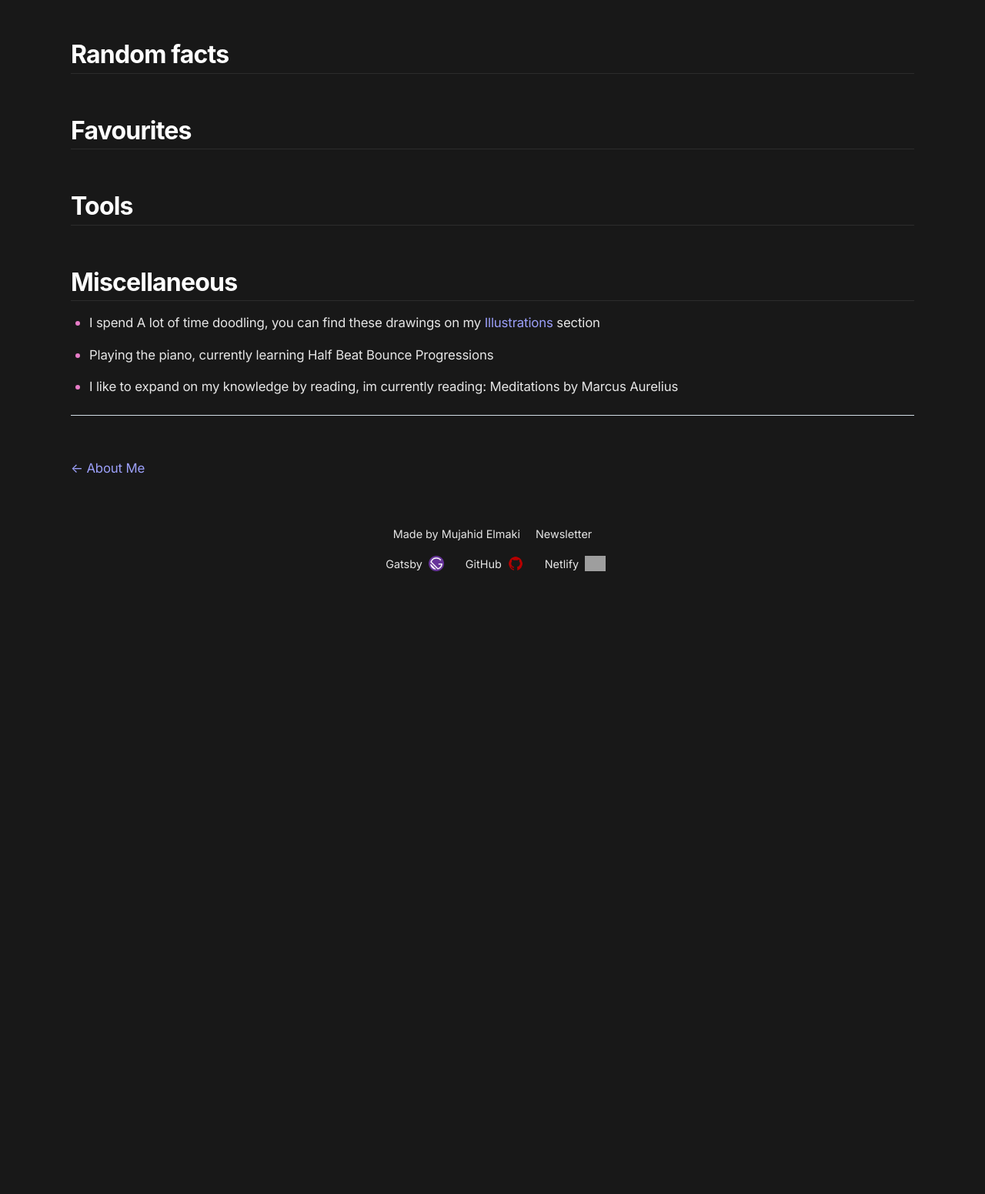
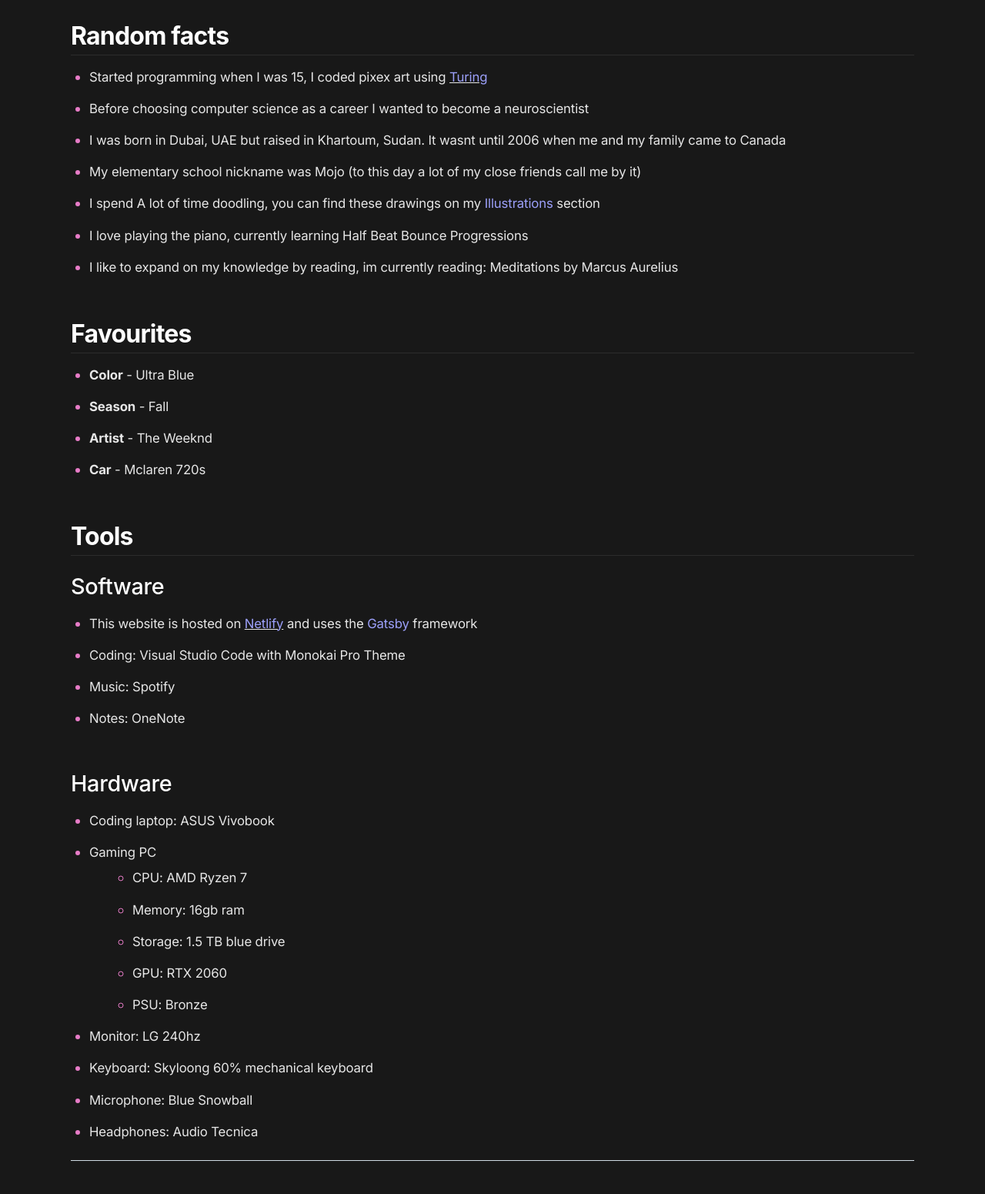
Before and after one commit to Nyx1on/mujahidelmaki.ca-master, a Gatsby site: page /about in a window 1280 px wide. Shown: the part 749-2300 px from the top of the page at 77% size. Before the commit the page ends 1539 px from the top, so only its background shows below. Built offline with nearby package versions, Linux system fonts and the light colour scheme; Gatsby itself is replaced by a stand-in of ours; grey boxes are pictures that could not be loaded.

Commit message:
Add comment functionality using utterances

```diff
--- a/content/blog/about/index.md
+++ b/content/blog/about/index.md
@@ -3,13 +3,12 @@
 date: "2023-01-01"
 description: "Hello World"
 displayDate: false
+comments_off: true
 ---
 
-Hey, I'm Mujahid! I'm a Computer Science Student studying at wilfrid laurier University. Welcome to my little spot on the web for my projects, tutorials, art, and anything else I want to show the world. Check out the [projects](/projects) to see a highlight of my open-source work, and the [blog](/blog) for my tutorials and more.
+Hello and welcome to my personal website! My name is Mujahid and I am a Computer Science student at Wilfrid Laurier University. On this site, you will find a variety of projects, tutorials, art and other creations that I am excited to share with the world. You can explore some of my [open-source](/projects) work, and the [blog](/blog) page is home to a range of tutorials and other content. My goal for this website is to share my knowledge and skills, and to make the internet a better place. I hope that my website will inspire others to create their own online space to share their passions and talents. I want you to know that you will not find any ads, affiliate links, tracking, analytics, sponsored posts or paywall on my website.
 
-My site has no ads, no affiliate links, no tracking or analytics, no sponsored posts, and no paywall. My only motivation for this site is to share what I've learned with the world. Although the tide is against me, I want to make the internet a better place. Even if it's just right here. I hope I will inspire Others to make their own creative corner on the web as well.
-
-You can contact me by email or <ins>**hello**</ins> at <ins>**mujahidelmaki.ca**</ins> to say hi! I always appreciate meeting new people.
+You can contact me by email <ins>**hello**</ins> at <ins>**mujahidelmaki.ca**</ins> to say hi! I always appreciate meeting new people.
 
 ## What I'm doing now
 
@@ -20,12 +19,40 @@
 
 ## Random facts
 
+- Started programming when I was 15, I coded pixex art using <ins>[Turing](<https://en.wikipedia.org/wiki/Turing_(programming_language)>)</ins>
+- Before choosing computer science as a career I wanted to become a neuroscientist
+- I was born in Dubai, UAE but raised in Khartoum, Sudan. It wasnt until 2006 when me and my family came to Canada
+- My elementary school nickname was Mojo (to this day a lot of my close friends call me by it)
+- I spend A lot of time doodling, you can find these drawings on my [Illustrations](http://localhost:8000/illustration/) section
+- I love playing the piano, currently learning Half Beat Bounce Progressions
+- I like to expand on my knowledge by reading, im currently reading: Meditations by Marcus Aurelius
+
 ## Favourites
+
+- **Color** - Ultra Blue
+- **Season** - Fall
+- **Artist** - The Weeknd
+- **Car** - Mclaren 720s
 
 ## Tools
 
-## Miscellaneous
+### Software
 
-- I spend A lot of time doodling, you can find these drawings on my [Illustrations](http://localhost:8000/illustration/) section
-- Playing the piano, currently learning Half Beat Bounce Progressions
-- I like to expand on my knowledge by reading, im currently reading: Meditations by Marcus Aurelius
+- This website is hosted on <ins>[Netlify](https://www.netlify.com/)</ins> and uses the [Gatsby](https://www.gatsbyjs.com/) framework
+- Coding: Visual Studio Code with Monokai Pro Theme
+- Music: Spotify
+- Notes: OneNote
+
+### Hardware
+
+- Coding laptop: ASUS Vivobook
+- Gaming PC
+  - CPU: AMD Ryzen 7
+  - Memory: 16gb ram
+  - Storage: 1.5 TB blue drive
+  - GPU: RTX 2060
+  - PSU: Bronze
+- Monitor: LG 240hz
+- Keyboard: Skyloong 60% mechanical keyboard
+- Microphone: Blue Snowball
+- Headphones: Audio Tecnica
--- a/gatsby-config.js
+++ b/gatsby-config.js
@@ -101,6 +101,7 @@
                     featured
                     categories
                     displayDate
+                    comments_off
                   }
                 }
               }
@@ -122,7 +123,7 @@
         // https://css-tricks.com/meta-theme-color-and-trickery/
         // theme_color: `#663399`,
         display: `minimal-ui`,
-        icon: `src/images/gatsby-icon.png`, // This path is relative to the root of the site.
+        icon: `src/images/logo-dark.png`, // This path is relative to the root of the site.
       },
     },
   ],
--- a/gatsby-node.js
+++ b/gatsby-node.js
@@ -120,6 +120,7 @@
       categories: String
       displayDate: Boolean
       thumbnail: File @fileByRelativePath
+      comments_off: Boolean
     }
 
     type Fields {
--- a/package.json
+++ b/package.json
@@ -16,14 +16,14 @@
     "gatsby-plugin-feed": "^5.2.0",
     "gatsby-plugin-image": "^3.2.0",
     "gatsby-plugin-manifest": "^5.2.0",
-    "gatsby-plugin-sharp": "^5.2.0",
+    "gatsby-plugin-sharp": "^5.5.0",
     "gatsby-plugin-styled-components": "^6.3.0",
     "gatsby-remark-images": "^7.2.0",
     "gatsby-remark-prismjs": "^7.2.0",
     "gatsby-remark-responsive-iframe": "^6.2.0",
-    "gatsby-source-filesystem": "^5.3.1",
+    "gatsby-source-filesystem": "^5.5.0",
     "gatsby-transformer-remark": "^6.2.0",
-    "gatsby-transformer-sharp": "^5.2.0",
+    "gatsby-transformer-sharp": "^5.5.0",
     "prismjs": "^1.29.0",
     "react": "^18.1.0",
     "react-dom": "^18.1.0",
--- a/src/components/Commnets.js
+++ b/src/components/Commnets.js
@@ -1,5 +1,30 @@
-import React from "react"
+import React, { useEffect } from "react"
 
-export const Comments = ({ commentBox }) => {
-  return <div ref={commentBox} />
+const Comments = ({ issueTerm }) => {
+  const commentsUUID = `comments_${issueTerm}`
+  useEffect(() => {
+    let anchor
+    const theme = "github-light" // you could choose other themes too
+    const script = document.createElement("script")
+    anchor = document.getElementById(commentsUUID)
+    script.setAttribute("src", "https://utteranc.es/client.js")
+    script.setAttribute("crossorigin", "anonymous")
+    script.setAttribute("async", true)
+    script.setAttribute("repo", "mujahidelmaki/mujahidelmaki.ca-master")
+    script.setAttribute("issue-term", issueTerm)
+    script.setAttribute("theme", theme)
+    anchor.appendChild(script)
+    return () => {
+      anchor.innerHTML = ""
+    }
+  })
+  return (
+    <>
+      <div id={commentsUUID} className="post-comments">
+        <div className="utterances-frame"></div>
+      </div>
+    </>
+  )
 }
+
+export default Comments
--- a/src/styles/global.css
+++ b/src/styles/global.css
@@ -1541,6 +1541,7 @@
 
 .hero-image {
   max-width: 250px;
+  border-radius: 5%;
 }
 
 @media screen and (min-width: 700px) {
--- a/src/templates/blog-post.js
+++ b/src/templates/blog-post.js
@@ -4,13 +4,14 @@
 import Layout from "../components/Layout"
 import SEO from "../components/seo"
 import Img from "gatsby-image"
+import Comments from "../components/Commnets"
 
 const BlogPostTemplate = ({
   data: { previous, next, site, markdownRemark: post },
   location,
 }) => {
   const siteTitle = site.siteMetadata?.title || `Title`
-  const { title, date, displayDate } = post.frontmatter
+  const { title, date, displayDate, comments_off } = post.frontmatter
   return (
     <div>
       <Layout location={location} title={siteTitle}>
@@ -32,33 +33,13 @@
             <hr />
             <footer></footer>
           </article>
-          <nav className="blog-post-nav">
-            <ul
-              style={{
-                display: `flex`,
-                flexWrap: `wrap`,
-                justifyContent: `space-between`,
-                listStyle: `none`,
-                padding: 0,
-              }}
-            >
-              <li>
-                {previous && (
-                  <Link to={previous.fields.slug} rel="prev">
-                    ← {title}
-                  </Link>
-                )}
-              </li>
 
-              <li>
-                {next && (
-                  <Link to={next.fields.slug} rel="next">
-                    {next.frontmatter.title} →
-                  </Link>
-                )}
-              </li>
-            </ul>
-          </nav>
+          {!comments_off && (
+            <section id="comments" className="segment comments">
+              <h3>Comments</h3>
+              <Comments issueTerm={post.fields.slug} />
+            </section>
+          )}
         </div>
       </Layout>
     </div>
@@ -91,11 +72,15 @@
       id
       excerpt(pruneLength: 160)
       html
+      fields {
+        slug
+      }
       frontmatter {
         title
         date(formatString: "MMMM DD, YYYY")
         description
         displayDate
+        comments_off
       }
     }
     previous: markdownRemark(id: { eq: $previousPostId }) {
--- a/static/dark-mode.css
+++ b/static/dark-mode.css
@@ -16,7 +16,7 @@
   --button-background-color: var(--gray-8);
 
   --post-time-color: var(--rainbow-4);
-  --card-time-color: var(--pink);
+  --card-time-color: var(--blue);
   --project-time-color: var(--star);
   --link: #9ca0fa;
   --link-hover-color: #222;
```
Also changed, not shown: src/pages/index.js (+15 -19 lines), static/OT.png (added), static/moon.png (added), static/sun-icon.png (added), 4 other files.
